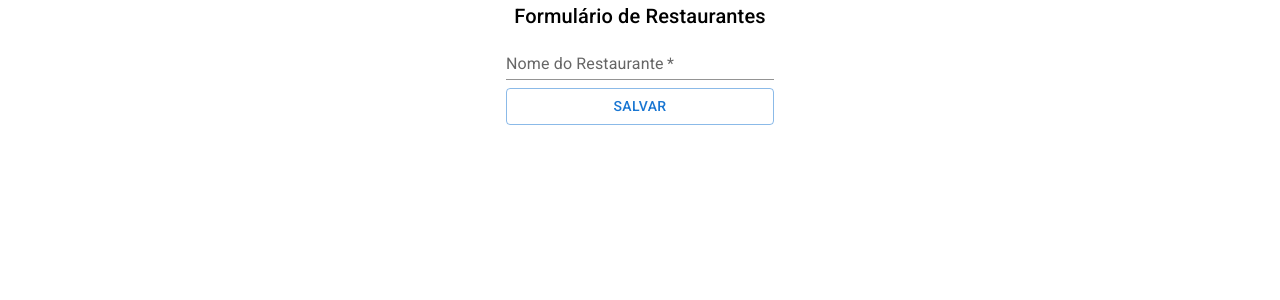
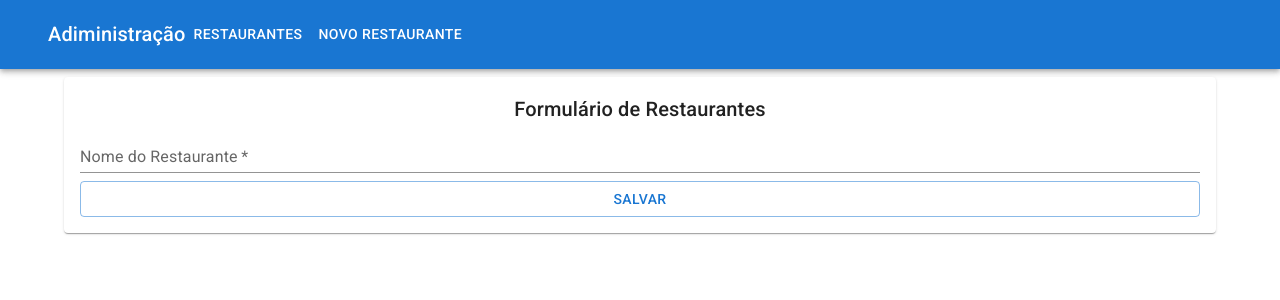
Before and after one commit to Cleber-Severo/AlFood, a React (Create React App) app: page /admin/restaurantes/1 in a window 1280 px wide. Shown: the top 300 px of the page. Built offline with nearby package versions, Linux system fonts and the light colour scheme; no server answers.

Commit message:
feat: navbar created

```diff
--- a/src/paginas/Adiministracao/Restaurantes/FormularioRestaurante.tsx
+++ b/src/paginas/Adiministracao/Restaurantes/FormularioRestaurante.tsx
@@ -1,9 +1,21 @@
 import React, { useState, useEffect } from "react";
 import axios from "axios";
-import { TextField, Button, Typography, Box } from "@mui/material";
+import {
+  TextField,
+  Button,
+  Typography,
+  Box,
+  AppBar,
+  Container,
+  Toolbar,
+  Link,
+  Paper,
+} from "@mui/material";
 import { useParams } from "react-router-dom";
 import IRestaurante from "../../../interfaces/IRestaurante";
 import http from "../../../http";
+
+import { Link as RouterLink } from 'react-router-dom';
 
 export default function FormularioRestaurante() {
   const parametros = useParams();
@@ -41,13 +53,38 @@
   };
 
   return (
+    <>
+      <AppBar position="static">
+        <Container maxWidth="xl">
+          <Toolbar>
+            <Typography variant="h6"> Adiministração </Typography>
+            <Box sx={{ display: "flex", alignItems: 'center', flexGrow: 1 }}>
+              <Link component={RouterLink} to="/admin/restaurantes">
+                <Button sx={{ my: 2, color: "white" }}>Restaurantes</Button>
+              </Link>
+              <Link component={RouterLink} to="/admin/restaurantes/novo">
+                <Button sx={{ my: 2, color: "white" }}>Novo Restaurante</Button>
+              </Link>
+            </Box>
+          </Toolbar>
+        </Container>
+      </AppBar>
+
+      <Box>
+        <Container maxWidth="lg" sx={{ mt: 1 }}>
+          <Paper sx={{ p: 2 }}>
             <Box
-      sx={{ display: "flex", flexDirection: "column", alignItems: "center" }}
+              sx={{
+                display: "flex",
+                flexDirection: "column",
+                alignItems: "center",
+                flexGrow: 1
+              }}
             >
               <Typography component={"h1"} variant="h6">
                 Formulário de Restaurantes
               </Typography>
-      <Box component={"form"} onSubmit={aoSubmeterFomr}>
+              <Box component={"form"} sx={{width: '100%'}} onSubmit={aoSubmeterFomr}>
                 <TextField
                   value={nomeRestaurante}
                   onChange={(event) => setNomeRestaurante(event.target.value)}
@@ -67,5 +104,9 @@
                 </Button>
               </Box>
             </Box>
+          </Paper>
+        </Container>
+      </Box>
+    </>
   );
 }
```
Lines whose indentation alone changed are shown as unchanged.
